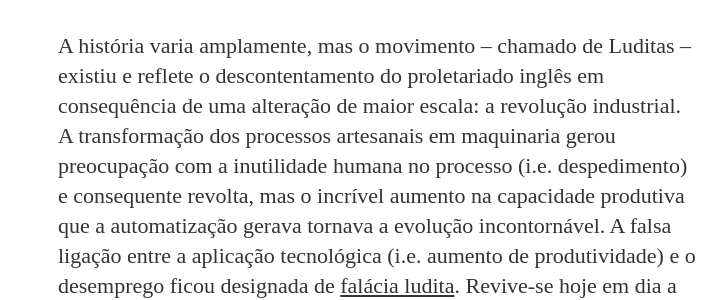
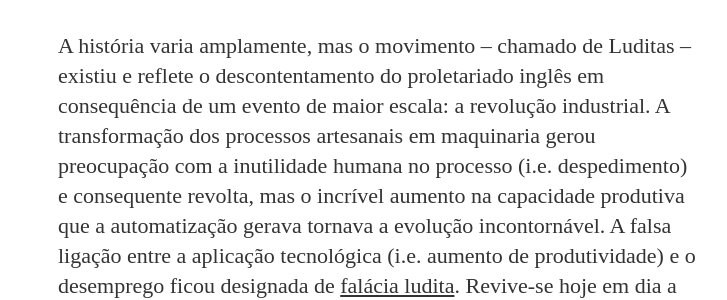
Before and after one commit to paulogaspar/paulogaspar.github.io, a Jekyll site: the page built from _posts/2017-05-01-falacia_ludita.markdown, in a window 1280 px wide and 900 px high, scrolled down 1315 px. Shown: the part 227-527 px from the top of the window, without its empty margins (262-989 px from the left). Built offline with Jekyll 4.4.1, drawn with Linux system fonts in a browser that asks for light colours; nearby versions of some CDN libraries; some web fonts are replaced; comment, search, counter and statistics services are not loaded.

Commit message:
Minor change to post.

```diff
--- a/_posts/2017-05-01-falacia_ludita.markdown
+++ b/_posts/2017-05-01-falacia_ludita.markdown
@@ -20,7 +20,7 @@ excerpt: Revive-se hoje a preocupação de que as aplicações tecnológicas vã
 
 Não é uma história nova. No século XIX, o que começou com um pequeno movimento de revolta contra a maquinaria rapidamente tomou proporções descontroladas em Nottingham. Reza a lenda que um tecelão de meias e rendas chamado Ned Ludd viu o seu emprego escapar-lhe e decidiu destruir algumas máquinas de tecer que sentira terem um papel arguido. O acto serviu de exemplo a outros na industria têxtil, e ascendeu a uma rebelião a nível regional que terminou somente anos depois com intervenção militar.
 
-A história varia amplamente, mas o movimento -- chamado de Luditas -- existiu e reflete o descontentamento do proletariado inglês em consequência de uma alteração de maior escala: a revolução industrial. A transformação dos processos artesanais em maquinaria gerou preocupação com a inutilidade humana no processo (i.e. despedimento) e consequente revolta, mas o incrível aumento na capacidade produtiva que a automatização gerava tornava a evolução incontornável. A falsa ligação entre a aplicação tecnológica (i.e. aumento de produtividade) e o desemprego ficou designada de [falácia ludita](https://en.wikipedia.org/wiki/Luddite). Revive-se hoje em dia a mesma preocupação.
+A história varia amplamente, mas o movimento -- chamado de Luditas -- existiu e reflete o descontentamento do proletariado inglês em consequência de um evento de maior escala: a revolução industrial. A transformação dos processos artesanais em maquinaria gerou preocupação com a inutilidade humana no processo (i.e. despedimento) e consequente revolta, mas o incrível aumento na capacidade produtiva que a automatização gerava tornava a evolução incontornável. A falsa ligação entre a aplicação tecnológica (i.e. aumento de produtividade) e o desemprego ficou designada de [falácia ludita](https://en.wikipedia.org/wiki/Luddite). Revive-se hoje em dia a mesma preocupação.
 
 
 > "Se a falácia ludita fosse verdade todos nós estaríamos desempregados porque a produtividade já aumenta há dois séculos."
```
